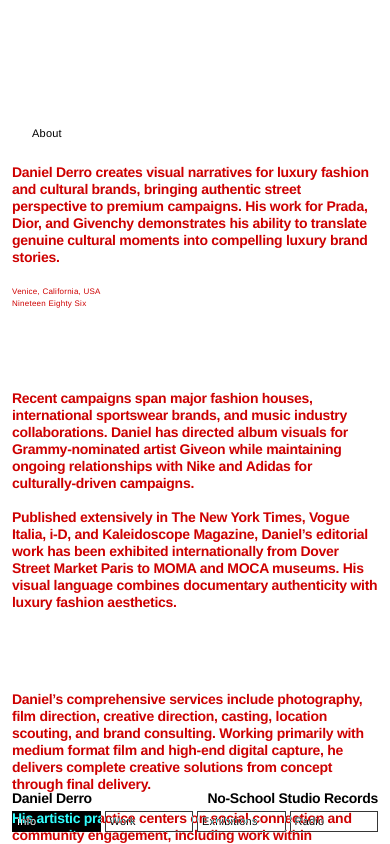
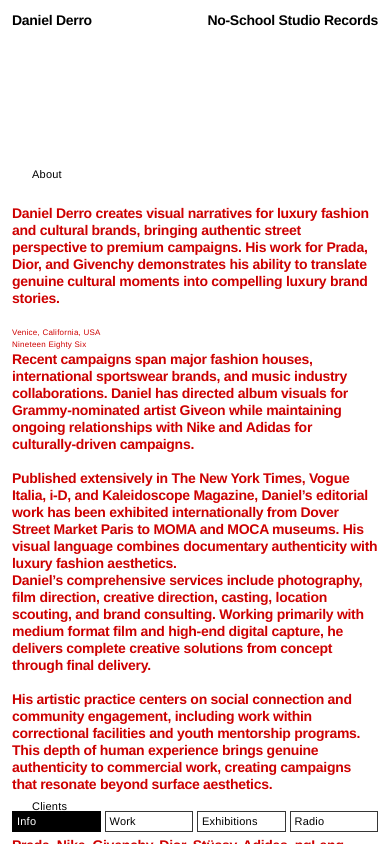
Before and after one commit to heavybag555/danielderro, a Next.js app: page /info in a window 390 px wide. Shown: the top 844 px of the page. Built offline with nearby package versions, Linux system fonts and the light colour scheme.

Commit message:
differenh ish

```diff
--- a/src/app/globals.css
+++ b/src/app/globals.css
@@ -74,8 +74,15 @@ html:has([data-work-surface]) body {
   display: grid;
   grid-template-columns: repeat(2, 1fr);
   column-gap: var(--spacing-gutter);
+  row-gap: 0;
   width: 100%;
+  min-width: 0;
   box-sizing: border-box;
+}
+
+/* Keep text/media from forcing overflow; column alignment stays on the grid tracks */
+.page-grid > * {
+  min-width: 0;
 }
 
 @media (min-width: 768px) {
@@ -179,6 +186,13 @@ html:has([data-work-surface]) body {
   }
 }
 
+/* Fixed brand strip (home / info, below lg): reserve space so content clears the band */
+:root {
+  --site-fixed-brand-strip-height: calc(
+    env(safe-area-inset-top, 0px) + var(--spacing-margin) * 2 + 17px
+  );
+}
+
 /* Layout tokens: tighter gutters on small screens; --spacing-margin stays 12px at all breakpoints */
 @media (max-width: 1023px) {
   :root {
--- a/src/app/info/page.tsx
+++ b/src/app/info/page.tsx
@@ -1,8 +1,10 @@
+import SiteBrandStrip from "@/components/SiteBrandStrip";
 import SiteFooter from "@/components/SiteFooter";
 
 export default function InfoPage() {
   return (
     <div
+      className="max-lg:pt-[var(--site-fixed-brand-strip-height)]"
       style={{
         display: "flex",
         flexDirection: "column",
@@ -14,12 +16,13 @@ export default function InfoPage() {
         background: "var(--color-white)",
       }}
     >
+      <SiteBrandStrip />
       <div className="flex flex-col gap-[120px] py-10 max-md:py-[120px] lg:justify-center lg:py-0">
-        {/* About, body copy, Clients — desktop: 6-col grid; narrow: single column */}
-        <div className="flex flex-col gap-20 lg:grid lg:grid-cols-6 lg:gap-x-(--spacing-gutter) lg:gap-y-0">
+        {/* About + body + Clients — same 2 / 4 / 6 column system as the rest of the site */}
+        <div className="page-grid gap-y-20 md:gap-y-20 lg:gap-y-0">
           <div className="hidden lg:col-span-1 lg:block" aria-hidden />
 
-          <div className="flex flex-col gap-5 lg:col-span-1">
+          <div className="col-span-2 flex flex-col gap-5 md:col-span-2 md:col-start-1 lg:col-span-1 lg:col-start-2">
             <div style={{ paddingLeft: 20 }}>
               <span className="text-caption" style={{ color: "var(--color-black)" }}>
                 About
@@ -43,7 +46,7 @@ export default function InfoPage() {
             </div>
           </div>
 
-          <div className="lg:col-span-1">
+          <div className="col-span-2 md:col-span-2 md:col-start-3 lg:col-span-1 lg:col-start-3">
             <p
               className="text-body"
               style={{ color: "var(--color-primary)", margin: 0, whiteSpace: "pre-line" }}
@@ -52,7 +55,7 @@ export default function InfoPage() {
             </p>
           </div>
 
-          <div className="lg:col-span-1">
+          <div className="col-span-2 md:col-span-2 md:col-start-1 lg:col-span-1 lg:col-start-4">
             <p
               className="text-body"
               style={{ color: "var(--color-primary)", margin: 0, whiteSpace: "pre-line" }}
@@ -61,7 +64,7 @@ export default function InfoPage() {
             </p>
           </div>
 
-          <div className="flex flex-col gap-5 lg:col-span-1">
+          <div className="col-span-2 flex flex-col gap-5 md:col-span-2 md:col-start-3 lg:col-span-1 lg:col-start-5">
             <div style={{ paddingLeft: 20 }}>
               <span className="text-caption" style={{ color: "var(--color-black)" }}>
                 Clients
@@ -123,7 +126,7 @@ export default function InfoPage() {
         </div>
       </div>
 
-      <SiteFooter activePath="/info" />
+      <SiteFooter activePath="/info" hideBrandBelowLg />
     </div>
   );
 }
--- a/src/app/page.tsx
+++ b/src/app/page.tsx
@@ -1,3 +1,4 @@
+import SiteBrandStrip from "@/components/SiteBrandStrip";
 import SiteFooter from "@/components/SiteFooter";
 import InfoColumns from "@/components/InfoColumns";
 import GallerySection from "@/components/GallerySection";
@@ -67,7 +68,8 @@ export default async function Home() {
   );
 
   return (
-    <div className="flex flex-col gap-2.5 px-[var(--spacing-margin)] pb-[calc(80px+env(safe-area-inset-bottom,0px))] pt-32 md:pt-48 lg:pt-[400px]">
+    <div className="flex flex-col gap-2.5 px-[var(--spacing-margin)] pb-[calc(80px+env(safe-area-inset-bottom,0px))] pt-[calc(8rem+var(--site-fixed-brand-strip-height))] md:pt-[calc(12rem+var(--site-fixed-brand-strip-height))] lg:pt-[120px]">
+      <SiteBrandStrip />
       <div className="flex flex-col gap-16 md:gap-24 lg:gap-[120px]">
         <section className="pt-16 pb-0 md:pt-24 lg:pt-[120px]">
           <InfoColumns hideContact homeMobileAboutAboveHero />
@@ -81,7 +83,7 @@ export default async function Home() {
         </section>
       </div>
 
-      <SiteFooter />
+      <SiteFooter hideBrandBelowLg />
     </div>
   );
 }
--- a/src/components/GallerySection.tsx
+++ b/src/components/GallerySection.tsx
@@ -165,6 +165,7 @@ function ProjectImages({ items }: { items: PreviewStill[] }) {
           return (
             <motion.div
               key={item._key}
+              className="col-span-1"
               onMouseEnter={() => setHoveredKey(item._key)}
               onMouseLeave={() => setHoveredKey(null)}
               animate={{
--- a/src/components/InfoColumns.tsx
+++ b/src/components/InfoColumns.tsx
@@ -1,8 +1,8 @@
 import Image from "next/image";
 
-function AboutBlock() {
+function AboutBlock({ className }: { className?: string }) {
   return (
-    <div className="flex flex-col gap-5">
+    <div className={["flex flex-col gap-5", className].filter(Boolean).join(" ")}>
       <div className="pl-5">
         <span className="text-caption" style={{ color: "var(--color-black)" }}>
           About
@@ -57,6 +57,9 @@ export default function InfoColumns({
   const showAboutMobileFirst =
     homeMobileAboutAboveHero && !shiftRight && !hideAboutClients;
 
+  const homeHeroStackedAboutClients =
+    hideContact && homeMobileAboutAboveHero && !hideAboutClients;
+
   return (
     <>
       {showAboutMobileFirst ? (
@@ -66,12 +69,44 @@ export default function InfoColumns({
       ) : null}
 
       <div className="page-grid">
+      {!homeHeroStackedAboutClients ? (
+        <>
           <div className="hidden lg:col-span-1 lg:block" aria-hidden />
+          <div className="hidden lg:col-span-1 lg:block" aria-hidden />
+        </>
+      ) : (
+        <>
+          <div className="hidden lg:col-span-1 lg:block" aria-hidden />
+        </>
+      )}
 
-      <div className="hidden lg:col-span-1 lg:block" aria-hidden />
-
-      <div className="col-span-2 w-full min-w-0 md:col-span-2 lg:col-span-1 lg:col-start-3">
-        {!hideHeroImage && (
+      <div
+        className={
+          homeHeroStackedAboutClients
+            ? "col-span-2 w-full min-w-0 md:col-span-2 md:col-start-1 lg:col-span-2 lg:col-start-2"
+            : "col-span-2 w-full min-w-0 md:col-span-2 lg:col-span-1 lg:col-start-3"
+        }
+      >
+        {!hideHeroImage &&
+          (homeHeroStackedAboutClients ? (
+            <div className="grid w-full min-w-0 grid-cols-1 gap-0">
+              <Image
+                src="/images/daniel-hero-new.jpg"
+                alt="Daniel Derro"
+                width={2000}
+                height={1470}
+                className="block h-auto w-full max-w-full"
+                priority
+              />
+              <Image
+                src="/images/DEBT SS -105.jpg"
+                alt="Daniel Derro"
+                width={4083}
+                height={3000}
+                className="block h-auto w-full max-w-full"
+              />
+            </div>
+          ) : (
             <div style={{ width: "100%", display: "flex", flexDirection: "column" }}>
               <Image
                 src="/images/daniel-hero-new.jpg"
@@ -89,11 +124,16 @@ export default function InfoColumns({
                 style={{ width: "100%", height: "auto", display: "block" }}
               />
             </div>
-        )}
+          ))}
       </div>
 
-      <div className="col-span-2 w-full min-w-0 md:col-span-2 lg:col-span-3 lg:col-start-4">
-        <div className="grid w-full grid-cols-1 gap-x-(--spacing-gutter) gap-y-5 md:grid-cols-2 lg:grid-cols-3">
+      <div
+        className={
+          homeHeroStackedAboutClients
+            ? "col-span-2 grid w-full min-w-0 grid-cols-1 gap-x-(--spacing-gutter) gap-y-0 md:col-span-2 md:col-start-3 md:grid-cols-subgrid lg:col-span-2 lg:col-start-4 lg:grid-cols-1 lg:gap-x-0"
+            : "col-span-2 grid w-full min-w-0 grid-cols-1 gap-x-(--spacing-gutter) gap-y-5 md:col-span-2 md:col-start-3 md:grid-cols-subgrid lg:col-span-3 lg:col-start-4 lg:grid-cols-subgrid"
+        }
+      >
           {/* --- Slot 1 --- */}
           {shiftRight ? (
             <div />
@@ -120,8 +160,33 @@ export default function InfoColumns({
             </div>
           ) : hideAboutClients ? (
             <div />
+          ) : homeHeroStackedAboutClients ? (
+            <div className="min-w-0 md:col-span-2">
+              <div className="flex flex-col gap-5">
+                {showAboutMobileFirst ? (
+                  <div className="hidden md:block">
+                    <AboutBlock />
+                  </div>
+                ) : (
+                  <AboutBlock />
+                )}
+                <div style={{ display: "flex", flexDirection: "column", gap: 20 }}>
+                  <div style={{ paddingLeft: 20 }}>
+                    <span className="text-caption" style={{ color: "var(--color-black)" }}>
+                      Clients
+                    </span>
+                  </div>
+                  <p className="text-body" style={{ color: "var(--color-primary)", margin: 0 }}>
+                    Prada, Nike, Givenchy, Dior, Stüssy, Adidas, pgLang, Burberry, Carhartt WIP, Our
+                    Legacy, New Balance, Fake Mink, ASICS, Moncler, T Magazine, Giveon, Popeye,
+                    Stormzy, Yeezy, Slam Jam, Converse, Alo, Nike Golf, Crash, Jordan, Union, Dazed,
+                    Babylon, Neighborhood, Saint Laurent, Kaleidoscope, i-D, Interview Magazine
+                  </p>
+                </div>
+              </div>
+            </div>
           ) : showAboutMobileFirst ? (
-            <div className="hidden md:block">
+            <div className="hidden min-w-0 md:block">
               <AboutBlock />
             </div>
           ) : (
@@ -129,7 +194,9 @@ export default function InfoColumns({
           )}
 
           {/* --- Slot 2 --- */}
-          {contactMiddle && hideAboutClients ? (
+          {homeHeroStackedAboutClients ? (
+            <div />
+          ) : contactMiddle && hideAboutClients ? (
             <div style={{ display: "flex", flexDirection: "column", gap: 20 }}>
               <div style={{ paddingLeft: 20 }}>
                 <span className="text-caption" style={{ color: "var(--color-black)" }}>
@@ -208,11 +275,14 @@ export default function InfoColumns({
             </div>
           )}
 
-          {/* --- Slot 3 --- */}
+          {/* --- Slot 3 (spans both sub-tracks on tablet so the row reads full-width) --- */}
           {contactMiddle && hideAboutClients ? (
-            <div />
+            <div className="md:col-span-2 lg:col-span-1" aria-hidden />
           ) : shiftRight ? (
-            <div style={{ display: "flex", flexDirection: "column", gap: 20 }}>
+            <div
+              className="md:col-span-2 lg:col-span-1"
+              style={{ display: "flex", flexDirection: "column", gap: 20 }}
+            >
               <div style={{ paddingLeft: 20 }}>
                 <span className="text-caption" style={{ color: "var(--color-black)" }}>
                   Clients
@@ -226,9 +296,14 @@ export default function InfoColumns({
               </p>
             </div>
           ) : hideContact ? (
-            <div />
+            homeHeroStackedAboutClients ? null : (
+              <div className="md:col-span-2 lg:col-span-1" aria-hidden />
+            )
           ) : (
-            <div style={{ display: "flex", flexDirection: "column", gap: 20 }}>
+            <div
+              className="md:col-span-2 lg:col-span-1"
+              style={{ display: "flex", flexDirection: "column", gap: 20 }}
+            >
               <div style={{ paddingLeft: 20 }}>
                 <span className="text-caption" style={{ color: "var(--color-black)" }}>
                   Follow
@@ -245,7 +320,10 @@ export default function InfoColumns({
             </div>
           )}
       </div>
-      </div>
+
+      {homeHeroStackedAboutClients ? (
+        <div className="hidden lg:col-span-1 lg:block lg:col-start-6" aria-hidden />
+      ) : null}
 
     </div>
     </>
--- a/src/components/ProjectPage.tsx
+++ b/src/components/ProjectPage.tsx
@@ -264,6 +264,7 @@ export default function ProjectPage({ project }: { project: Project }) {
           navItems={NAV_ITEMS}
           variant="light"
           isActive={(item) => item.label === "Return"}
+          hideBrandBelowLg
         />
       </div>
 
--- /dev/null
+++ b/src/components/SiteBrandStrip.tsx
@@ -0,0 +1,40 @@
+import Link from "next/link";
+
+const brandLink =
+  "text-body no-underline opacity-100 transition-opacity duration-600 ease-[cubic-bezier(0.76,0,0.24,1)] hover:opacity-80";
+
+/**
+ * Fixed top band for Daniel Derro / No-School on light pages (home, info).
+ * Visible only below the `lg` breakpoint; at `lg+` the footer carries the brands.
+ */
+export default function SiteBrandStrip() {
+  const fg = "var(--color-black)";
+
+  return (
+    <div
+      className="blend-overlay fixed top-0 right-0 left-0 z-200 lg:hidden"
+      style={{
+        paddingLeft: "var(--spacing-margin)",
+        paddingRight: "var(--spacing-margin)",
+        paddingTop: "calc(var(--spacing-margin) + env(safe-area-inset-top, 0px))",
+        paddingBottom: "var(--spacing-margin)",
+        boxSizing: "border-box",
+      }}
+    >
+      <div className="page-grid page-grid-nav-mobile items-start">
+        <div className="col-span-2 flex gap-1">
+          <div className="flex min-w-0 flex-1 items-start">
+            <Link href="/" className={brandLink} style={{ color: fg }}>
+              Daniel Derro
+            </Link>
+          </div>
+          <div className="flex min-w-0 flex-1 items-start justify-end">
+            <Link href="/" className={brandLink} style={{ color: fg }}>
+              No-School Studio Records
+            </Link>
+          </div>
+        </div>
+      </div>
+    </div>
+  );
+}
--- a/src/components/SiteFooter.tsx
+++ b/src/components/SiteFooter.tsx
@@ -6,6 +6,8 @@ import SiteNavComingSoonLabel from "@/components/SiteNavComingSoonLabel";
 type SiteFooterProps = {
   activePath?: string;
   inverted?: boolean;
+  /** Below `lg`, hide Daniel Derro / No-School (e.g. when shown in `SiteBrandStrip`). */
+  hideBrandBelowLg?: boolean;
   leftContent?: ReactNode;
   middleContent?: ReactNode;
   rightContent?: ReactNode;
@@ -70,6 +72,7 @@ function footerNavLinkClasses(
 export default function SiteFooter({
   activePath,
   inverted = false,
+  hideBrandBelowLg = false,
   leftContent,
   middleContent,
   rightContent,
@@ -98,7 +101,9 @@ export default function SiteFooter({
         </>
       ) : (
         <>
-          <div className="col-span-2 flex gap-1 lg:contents">
+          <div
+            className={`col-span-2 flex gap-1 lg:contents ${hideBrandBelowLg ? "max-lg:hidden" : ""}`}
+          >
             <div className="flex min-w-0 flex-1 items-start lg:col-span-2">
               <Link href="/" className={brandLink} style={{ color: fg }}>
                 Daniel Derro
@@ -111,7 +116,9 @@ export default function SiteFooter({
             </div>
           </div>
 
-          <nav className="col-span-2 flex min-w-0 items-stretch gap-1 max-lg:mt-[4px] lg:col-span-2">
+          <nav
+            className={`col-span-2 flex min-w-0 items-stretch gap-1 lg:col-span-2 ${hideBrandBelowLg ? "max-lg:mt-0" : "max-lg:mt-[4px]"}`}
+          >
             {NAV_ITEMS.map((item) => {
               const isActive = activePath === item.href;
               const className = footerNavLinkClasses(
--- a/src/components/SiteHeaderBand.tsx
+++ b/src/components/SiteHeaderBand.tsx
@@ -6,6 +6,8 @@ type SiteHeaderBandProps = {
   navItems: SiteNavItem[];
   isActive: (item: SiteNavItem) => boolean;
   variant: "dark" | "light";
+  /** Below `lg`, hide Daniel Derro / No-School (work / project surfaces). */
+  hideBrandBelowLg?: boolean;
 };
 
 const brandLink =
@@ -48,12 +50,15 @@ export default function SiteHeaderBand({
   navItems,
   isActive,
   variant,
+  hideBrandBelowLg = false,
 }: SiteHeaderBandProps) {
   const fg = variant === "dark" ? "var(--color-white)" : "var(--color-black)";
 
   return (
     <header className="page-grid page-grid-nav-mobile shrink-0 items-center">
-      <div className="col-span-2 flex gap-1 lg:contents">
+      <div
+        className={`col-span-2 flex gap-1 lg:contents ${hideBrandBelowLg ? "max-lg:hidden" : ""}`}
+      >
         <div className="flex min-w-0 flex-1 items-end lg:col-span-2">
           <Link href="/" className={brandLink} style={{ color: fg }}>
             Daniel Derro
@@ -66,7 +71,9 @@ export default function SiteHeaderBand({
         </div>
       </div>
 
-      <nav className="col-span-2 flex min-w-0 items-stretch gap-1 max-lg:mt-[4px] lg:col-span-2">
+      <nav
+        className={`col-span-2 flex min-w-0 items-stretch gap-1 lg:col-span-2 ${hideBrandBelowLg ? "max-lg:mt-0" : "max-lg:mt-[4px]"}`}
+      >
         {navItems.map((item) => {
           const active = isActive(item);
           const className = headerNavLinkClasses(
--- a/src/components/WorkProjectGrid.tsx
+++ b/src/components/WorkProjectGrid.tsx
@@ -262,6 +262,7 @@ export default function WorkProjectGrid({
           navItems={NAV_ITEMS}
           variant="dark"
           isActive={(item) => item.href === "/work"}
+          hideBrandBelowLg
         />
       </div>
 
```
Also changed, not shown: .cursor/hooks/state/continual-learning.json. Lines whose indentation alone changed are shown as unchanged.
